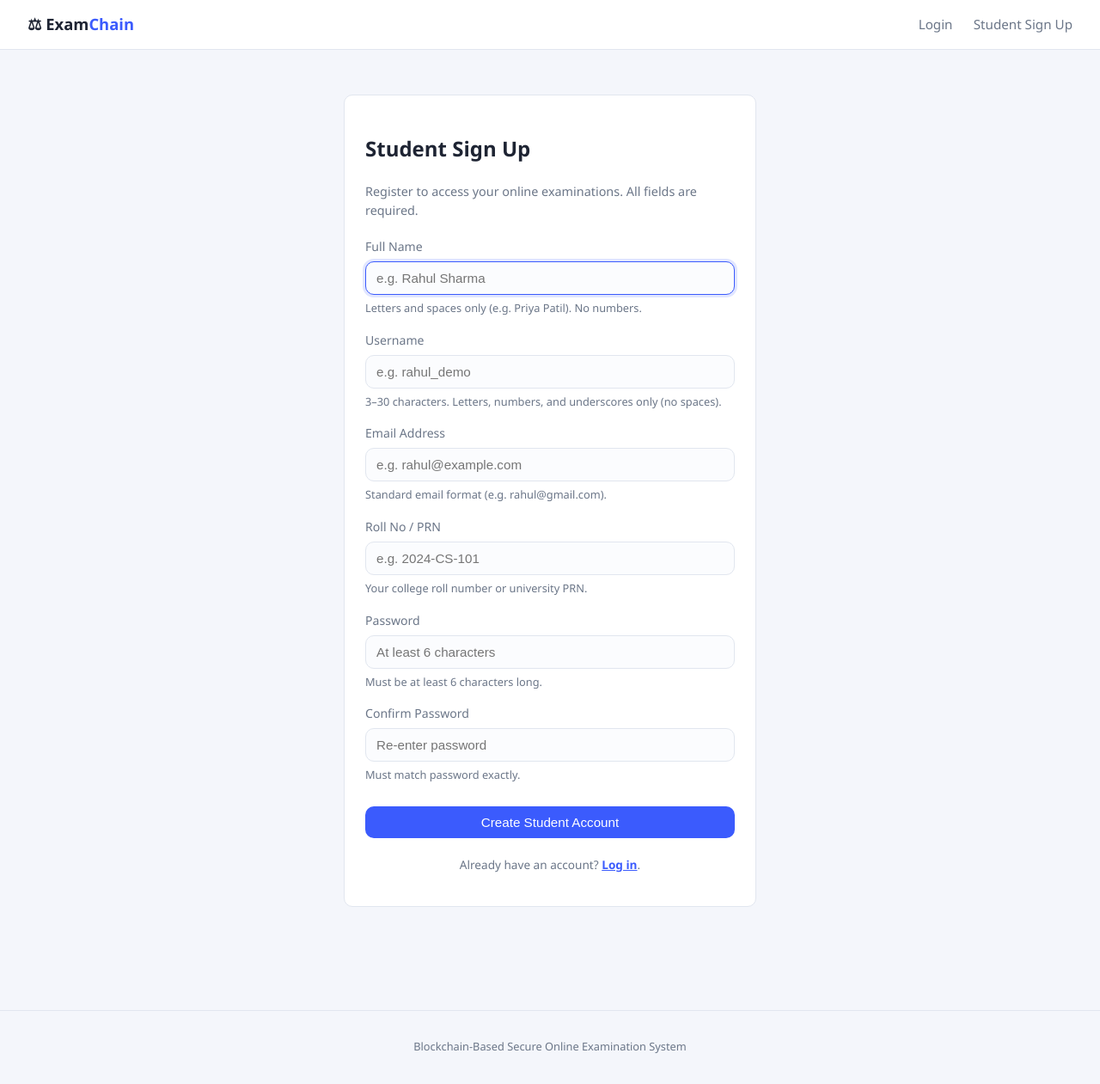
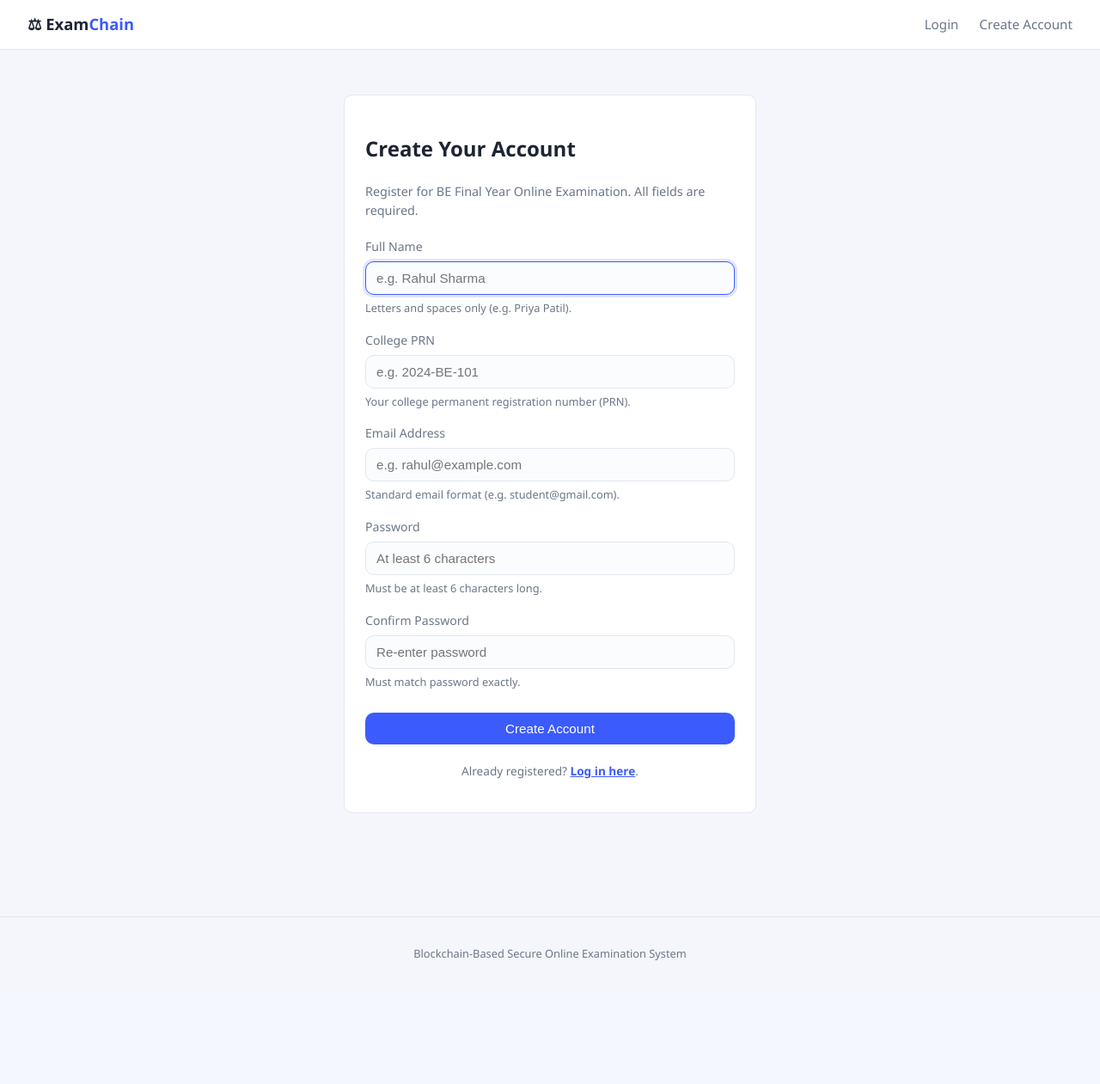
Before and after one commit to deoreparth700-design/Blockchain-Based-Secure-Online-Examination-System, a Flask app: page /register in a window 1280 px wide. Shown: the whole page at 86% size. After the commit the page ends 1117 px from the top, so only its background shows below. Run offline with Flask 3, Linux system fonts and the light colour scheme; some libraries are stand-ins or nearby versions.

Commit message:
Simplify user registration for V1

```diff
--- a/app.py
+++ b/app.py
@@ -110,7 +110,7 @@ def index():
 
 @app.route("/register", methods=["GET", "POST"])
 def register():
-    """Student self-registration with complete backend validation."""
+    """BE Final Year student self-registration with PRN and email."""
     if session.get("user_id"):
         return redirect(url_for("index"))
 
@@ -119,24 +119,21 @@ def register():
 
     if request.method == "POST":
         name = request.form.get("name", "")
-        username = request.form.get("username", "")
+        prn = request.form.get("prn", "") or request.form.get("roll_no", "")
         email = request.form.get("email", "")
-        roll_no = request.form.get("roll_no", "")
         password = request.form.get("password", "")
         confirm_password = request.form.get("confirm_password", "")
 
         form_data = {
             "name": name,
-            "username": username,
+            "prn": prn,
             "email": email,
-            "roll_no": roll_no,
         }
 
-        is_valid, errors, cleaned = validators.validate_student_registration(
+        is_valid, errors, cleaned = validators.validate_user_registration(
             name=name,
-            username=username,
+            prn=prn,
             email=email,
-            roll_no=roll_no,
             password=password,
             confirm_password=confirm_password,
         )
@@ -146,15 +143,10 @@ def register():
                 flash(err, "error")
             return render_template("register.html", form_data=form_data, field_errors=errors)
 
-        # Database uniqueness checks
-        if database.get_user_by_username(cleaned["username"]):
-            flash("That username is already taken. Please choose another.", "error")
-            field_errors["username"] = "Username is already taken."
-            return render_template("register.html", form_data=form_data, field_errors=field_errors)
-
-        if database.get_user_by_identifier(cleaned["roll_no"]):
-            flash("That roll number / PRN is already registered.", "error")
-            field_errors["roll_no"] = "Roll number is already registered."
+        # Database uniqueness checks (PRN and Email only)
+        if database.get_user_by_identifier(cleaned["prn"]):
+            flash("That PRN is already registered.", "error")
+            field_errors["prn"] = "PRN is already registered."
             return render_template("register.html", form_data=form_data, field_errors=field_errors)
 
         if database.get_user_by_email(cleaned["email"]):
@@ -162,13 +154,15 @@ def register():
             field_errors["email"] = "Email address is already registered."
             return render_template("register.html", form_data=form_data, field_errors=field_errors)
 
+        # Create user: explicitly role='user', username=None.
+        # User-supplied 'role' or 'username' in POST data are strictly ignored.
         database.create_user(
             name=cleaned["name"],
-            username=cleaned["username"],
-            identifier=cleaned["roll_no"],
+            identifier=cleaned["prn"],
             email=cleaned["email"],
             password=password,
             role="user",
+            username=None,
         )
 
         flash("Account created successfully! You can now log in.", "success")
@@ -196,7 +190,7 @@ def login():
         user = database.get_user_by_login(clean_ident)
         if not user or not user.check_password(password):
             # Generic error to prevent account enumeration
-            flash("Invalid username, roll number, or password.", "error")
+            flash("Invalid PRN, email, or password.", "error")
             return render_template("login.html", form_data=form_data)
 
         # Normalize role value: ensure it's either "admin" or "user"
--- a/database.py
+++ b/database.py
@@ -50,6 +50,11 @@ def get_user_by_identifier(identifier):
     if not identifier:
         return None
     return User.query.filter_by(identifier=identifier).first()
+
+
+def get_user_by_prn(prn):
+    """Alias for get_user_by_identifier representing the student PRN."""
+    return get_user_by_identifier(prn)
 
 
 def get_user_by_username(username):
--- a/templates/base.html
+++ b/templates/base.html
@@ -21,7 +21,7 @@
             <a href="{{ url_for('logout') }}">Logout ({{ session.get('name') }})</a>
         {% else %}
             <a href="{{ url_for('login') }}">Login</a>
-            <a href="{{ url_for('register') }}">Student Sign Up</a>
+            <a href="{{ url_for('register') }}">Create Account</a>
         {% endif %}
     </div>
 </nav>
--- a/templates/index.html
+++ b/templates/index.html
@@ -6,7 +6,7 @@
     <p>Every submitted result is sealed into a tamper-evident, hash-linked block.</p>
     <div style="margin-top: 18px;">
         <a href="{{ url_for('login') }}" class="btn">Login</a>
-        <a href="{{ url_for('register') }}" class="btn btn-secondary">Student Sign Up</a>
+        <a href="{{ url_for('register') }}" class="btn btn-secondary">Create Account</a>
     </div>
 </div>
 
@@ -137,7 +137,7 @@
                     <span>Student Login &rarr;</span>
                 </a>
                 <div class="portal-secondary-link">
-                    New student? <a href="{{ url_for('register') }}">Sign up here &rarr;</a>
+                    New student? <a href="{{ url_for('register') }}">Create account &rarr;</a>
                 </div>
             </div>
         </div>
--- a/templates/login.html
+++ b/templates/login.html
@@ -12,7 +12,7 @@
         <input type="hidden" name="csrf_token" value="{{ csrf_token }}">
 
         <div class="form-group">
-            <label for="identifier">Username, Roll No, or Email</label>
+            <label for="identifier">PRN or Email</label>
             <input
                 type="text"
                 id="identifier"
@@ -20,7 +20,7 @@
                 value="{{ form_data.get('identifier', '') }}"
                 required
                 autofocus
-                placeholder="Enter username, roll number, or email"
+                placeholder="Enter PRN or email address"
                 class="form-control"
             >
         </div>
@@ -43,7 +43,7 @@
     </form>
 
     <div style="margin-top: 20px; padding-top: 15px; border-top: 1px solid var(--border); font-size: 0.85rem; color: var(--muted); text-align: center;">
-        <p>Students: Not registered yet? <a href="{{ url_for('register') }}" style="color: var(--accent); font-weight: 600;">Sign up as a student</a></p>
+        <p>BE Final Year Students: Not registered yet? <a href="{{ url_for('register') }}" style="color: var(--accent); font-weight: 600;">Create Account</a></p>
     </div>
 </div>
 {% endblock %}
--- a/templates/register.html
+++ b/templates/register.html
@@ -1,17 +1,17 @@
 {% extends "base.html" %}
-{% block title %}Student Sign Up - ExamChain{% endblock %}
+{% block title %}Create Account - ExamChain{% endblock %}
 
 {% block content %}
 <div class="card" style="max-width: 480px; margin: 20px auto;">
-    <h2>Student Sign Up</h2>
+    <h2>Create Your Account</h2>
     <p style="color: var(--muted); font-size: 0.9rem; margin-bottom: 20px;">
-        Register to access your online examinations. All fields are required.
+        Register for BE Final Year Online Examination. All fields are required.
     </p>
 
     <form method="POST" id="register-form" novalidate>
         <input type="hidden" name="csrf_token" value="{{ csrf_token }}">
 
-        <!-- Full Name -->
+        <!-- 1. Full Name -->
         <div class="form-group">
             <label for="name">Full Name</label>
             <input
@@ -29,34 +29,33 @@
                 {% if field_errors.get('name') %}
                     &#10007; {{ field_errors.get('name') }}
                 {% else %}
-                    Letters and spaces only (e.g. Priya Patil). No numbers.
+                    Letters and spaces only (e.g. Priya Patil).
                 {% endif %}
             </div>
         </div>
 
-        <!-- Username -->
+        <!-- 2. College PRN -->
         <div class="form-group">
-            <label for="username">Username</label>
+            <label for="prn">College PRN</label>
             <input
                 type="text"
-                id="username"
-                name="username"
-                value="{{ form_data.get('username', '') }}"
+                id="prn"
+                name="prn"
+                value="{{ form_data.get('prn', '') }}"
                 required
-                placeholder="e.g. rahul_demo"
-                autocomplete="username"
-                class="form-control {% if field_errors.get('username') %}input-error{% endif %}"
+                placeholder="e.g. 2024-BE-101"
+                class="form-control {% if field_errors.get('prn') %}input-error{% endif %}"
             >
-            <div id="username-msg" class="field-feedback {% if field_errors.get('username') %}feedback-error{% endif %}">
-                {% if field_errors.get('username') %}
-                    &#10007; {{ field_errors.get('username') }}
+            <div id="prn-msg" class="field-feedback {% if field_errors.get('prn') %}feedback-error{% endif %}">
+                {% if field_errors.get('prn') %}
+                    &#10007; {{ field_errors.get('prn') }}
                 {% else %}
-                    3–30 characters. Letters, numbers, and underscores only (no spaces).
+                    Your college permanent registration number (PRN).
                 {% endif %}
             </div>
         </div>
 
-        <!-- Email -->
+        <!-- 3. Email Address -->
         <div class="form-group">
             <label for="email">Email Address</label>
             <input
@@ -73,33 +72,12 @@
                 {% if field_errors.get('email') %}
                     &#10007; {{ field_errors.get('email') }}
                 {% else %}
-                    Standard email format (e.g. rahul@gmail.com).
+                    Standard email format (e.g. student@gmail.com).
                 {% endif %}
             </div>
         </div>
 
-        <!-- Roll No / PRN -->
-        <div class="form-group">
-            <label for="roll_no">Roll No / PRN</label>
-            <input
-                type="text"
-                id="roll_no"
-                name="roll_no"
-                value="{{ form_data.get('roll_no', '') }}"
-                required
-                placeholder="e.g. 2024-CS-101"
-                class="form-control {% if field_errors.get('roll_no') %}input-error{% endif %}"
-            >
-            <div id="roll-msg" class="field-feedback {% if field_errors.get('roll_no') %}feedback-error{% endif %}">
-                {% if field_errors.get('roll_no') %}
-                    &#10007; {{ field_errors.get('roll_no') }}
-                {% else %}
-                    Your college roll number or university PRN.
-                {% endif %}
-            </div>
-        </div>
-
-        <!-- Password -->
+        <!-- 4. Password -->
         <div class="form-group">
             <label for="password">Password</label>
             <input
@@ -120,7 +98,7 @@
             </div>
         </div>
 
-        <!-- Confirm Password -->
+        <!-- 5. Confirm Password -->
         <div class="form-group">
             <label for="confirm_password">Confirm Password</label>
             <input
@@ -142,26 +120,24 @@
         </div>
 
         <button type="submit" id="submit-btn" class="btn" style="width:100%; margin-top: 10px;">
-            Create Student Account
+            Create Account
         </button>
     </form>
 
     <p style="color: var(--muted); font-size: 0.85rem; margin-top: 16px; text-align: center;">
-        Already have an account? <a href="{{ url_for('login') }}" style="color: var(--accent); font-weight: 600;">Log in</a>.
+        Already registered? <a href="{{ url_for('login') }}" style="color: var(--accent); font-weight: 600;">Log in here</a>.
     </p>
 </div>
 
 <script>
-// Interactive Client-Side Validation with Instant Feedback
+// Interactive Client-Side Validation for 5 Target Registration Fields
 document.addEventListener("DOMContentLoaded", () => {
     const nameInput = document.getElementById("name");
     const nameMsg = document.getElementById("name-msg");
-    const userInput = document.getElementById("username");
-    const userMsg = document.getElementById("username-msg");
+    const prnInput = document.getElementById("prn");
+    const prnMsg = document.getElementById("prn-msg");
     const emailInput = document.getElementById("email");
     const emailMsg = document.getElementById("email-msg");
-    const rollInput = document.getElementById("roll_no");
-    const rollMsg = document.getElementById("roll-msg");
     const passInput = document.getElementById("password");
     const passMsg = document.getElementById("password-msg");
     const confInput = document.getElementById("confirm_password");
@@ -169,9 +145,8 @@ document.addEventListener("DOMContentLoaded", () => {
     const form = document.getElementById("register-form");
 
     const reName = /^[A-Za-z]+(?: [A-Za-z]+)*$/;
-    const reUser = /^[a-zA-Z0-9_]{3,30}$/;
+    const rePrn = /^[A-Za-z0-9/_-]{2,40}$/;
     const reEmail = /^[a-zA-Z0-9_.+-]+@[a-zA-Z0-9-]+\.[a-zA-Z0-9-.]+$/;
-    const reRoll = /^[A-Za-z0-9/_-]{2,40}$/;
 
     function setFieldState(input, msgEl, isValid, validText, errorText) {
         if (!input.value.trim()) {
@@ -205,24 +180,16 @@ document.addEventListener("DOMContentLoaded", () => {
         return setFieldState(nameInput, nameMsg, valid, "Valid name", error);
     }
 
-    function checkUser() {
-        const val = userInput.value.trim();
-        let error = "Letters, numbers, and underscore only (3-30 chars, no spaces).";
-        if (val.includes(" ")) error = "Username cannot contain spaces.";
-        const valid = reUser.test(val);
-        return setFieldState(userInput, userMsg, valid, "Valid username", error);
+    function checkPrn() {
+        const val = prnInput.value.trim();
+        const valid = rePrn.test(val);
+        return setFieldState(prnInput, prnMsg, valid, "Valid PRN format", "PRN must be 2–40 characters (letters, numbers, hyphens, slashes).");
     }
 
     function checkEmail() {
         const val = emailInput.value.trim();
         const valid = reEmail.test(val) && val.length <= 120;
-        return setFieldState(emailInput, emailMsg, valid, "Valid email address", "Please enter a valid email address (e.g. rahul@gmail.com).");
-    }
-
-    function checkRoll() {
-        const val = rollInput.value.trim();
-        const valid = reRoll.test(val);
-        return setFieldState(rollInput, rollMsg, valid, "Valid roll number", "Roll number must be 2–40 characters (letters, numbers, hyphens).");
+        return setFieldState(emailInput, emailMsg, valid, "Valid email address", "Please enter a valid email address (e.g. student@gmail.com).");
     }
 
     function checkPass() {
@@ -239,21 +206,19 @@ document.addEventListener("DOMContentLoaded", () => {
     }
 
     nameInput.addEventListener("input", checkName);
-    userInput.addEventListener("input", checkUser);
+    prnInput.addEventListener("input", checkPrn);
     emailInput.addEventListener("input", checkEmail);
-    rollInput.addEventListener("input", checkRoll);
     passInput.addEventListener("input", () => { checkPass(); if (confInput.value) checkConfirm(); });
     confInput.addEventListener("input", checkConfirm);
 
     form.addEventListener("submit", (e) => {
         const v1 = checkName();
-        const v2 = checkUser();
+        const v2 = checkPrn();
         const v3 = checkEmail();
-        const v4 = checkRoll();
-        const v5 = checkPass();
-        const v6 = checkConfirm();
+        const v4 = checkPass();
+        const v5 = checkConfirm();
 
-        if (!v1 || !v2 || !v3 || !v4 || !v5 || !v6) {
+        if (!v1 || !v2 || !v3 || !v4 || !v5) {
             e.preventDefault();
         }
     });
--- a/templates/student_dashboard.html
+++ b/templates/student_dashboard.html
@@ -6,7 +6,7 @@
     <div>
         <h2 style="margin: 0;">Student Portal</h2>
         <p style="color: var(--muted); margin: 4px 0 0; font-size: 0.95rem;">
-            Logged in as <strong>{{ session.get('name') }}</strong> &middot; Roll No: <strong>{{ session.get('identifier') }}</strong>
+            Logged in as <strong>{{ session.get('name') }}</strong> &middot; PRN: <strong>{{ session.get('identifier') }}</strong>
         </p>
     </div>
     <div>
```
Also changed, not shown: models.py (+9 -0 lines), tests/test_phase1_roles.py (+3 -3 lines), tests/test_phase2_registration.py (added, +328 -0 lines), validators.py (+43 -30 lines).
